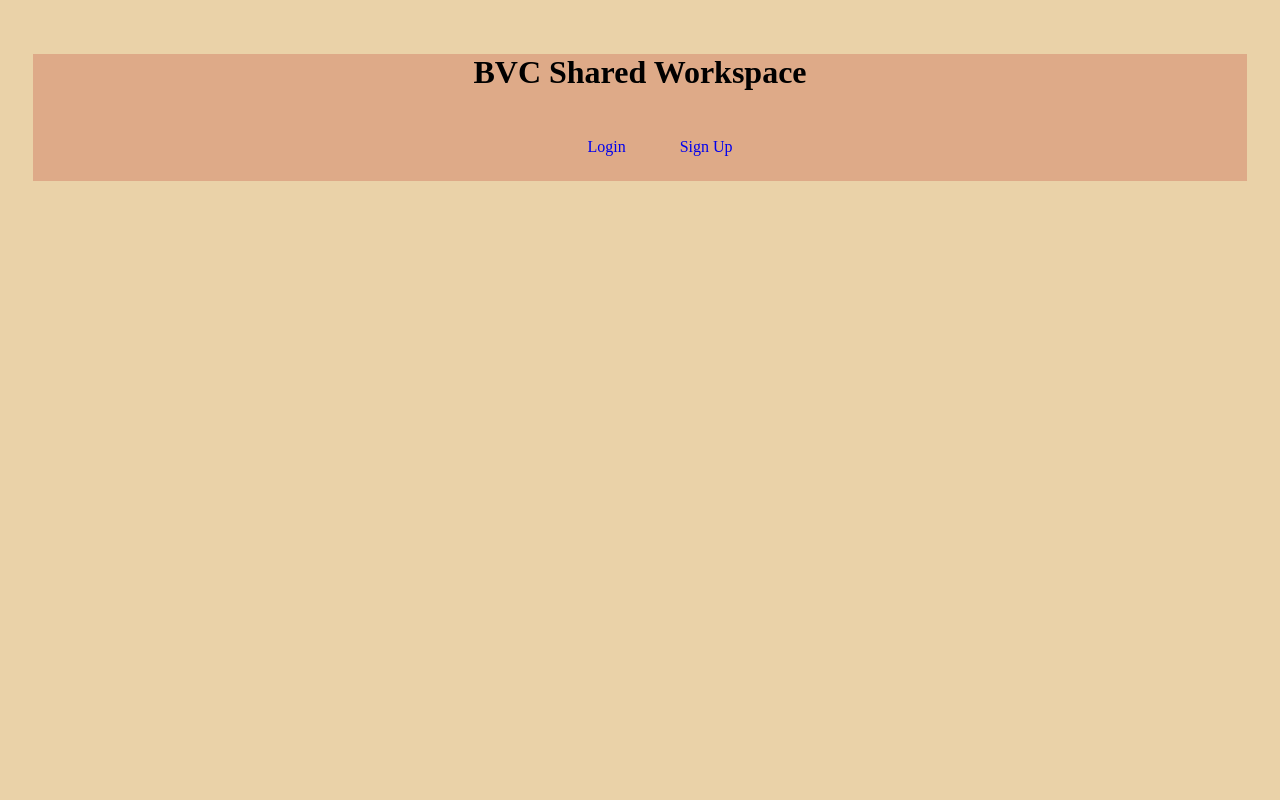
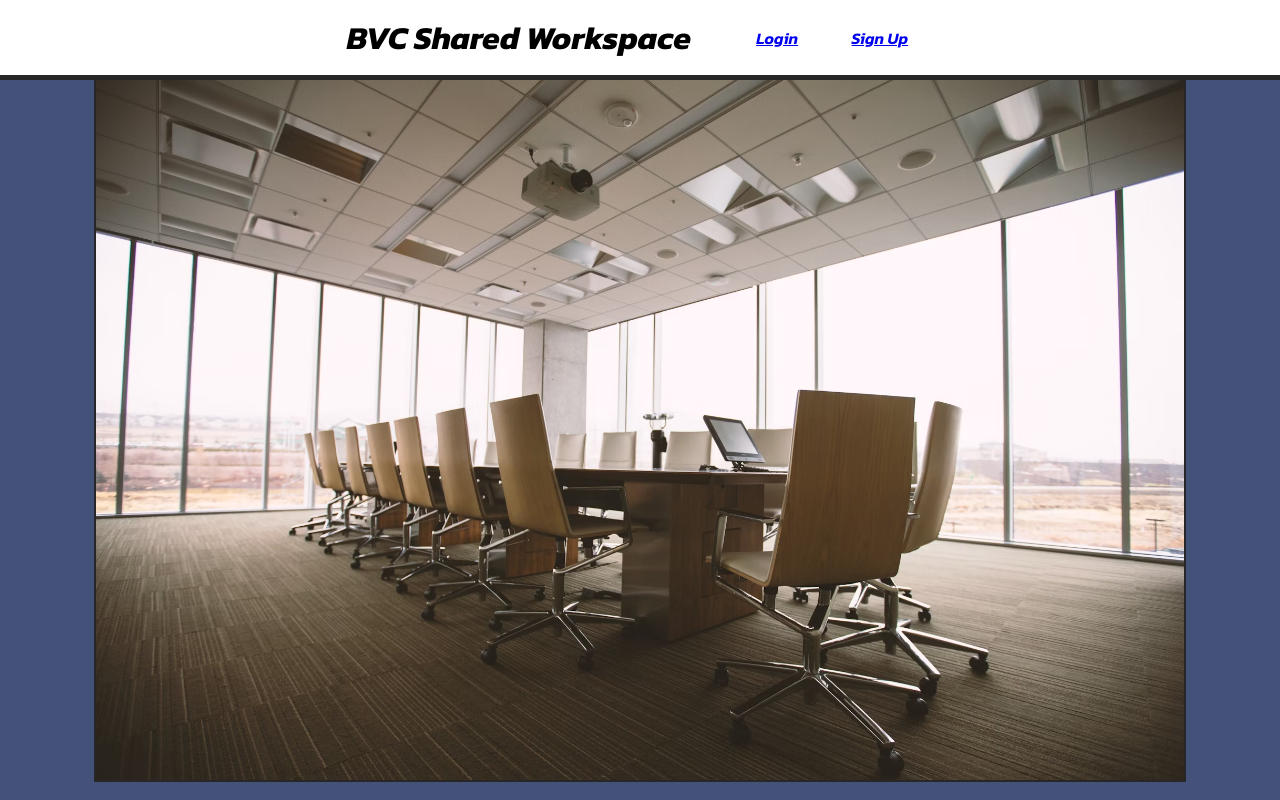
Before and after one commit to tylerhays987/FinalprojectSODV1201, a plain HTML site: page FinalProject/html/index.html in a window 1280 px wide. Drawn offline with Linux system fonts and the light colour scheme.

Commit message:
Update indexStyles.css

```diff
--- a/FinalProject/css/indexStyles.css
+++ b/FinalProject/css/indexStyles.css
@@ -1,26 +1,46 @@
+@import url('https://fonts.googleapis.com/css2?family=Kanit:ital,wght@0,100;0,200;0,300;0,400;0,500;0,600;0,700;0,800;0,900;1,100;1,200;1,300;1,400;1,500;1,600;1,700;1,800;1,900&family=Roboto+Condensed:ital,wght@0,100..900;1,100..900&display=swap');
+
+
 li {
-  background-color: #deaa88;
   display: inline-block;
   position: center;
   margin: 25px 25px;
 }
 
 body {
-  background-color: #EAD2A8;
-  padding: 25px;
   color: black;
+  margin: 0;
+  padding: 0;
+  background-color: rgb(68, 81, 121);
 }
 
-header {
-  background-color: #deaa88;
-  text-align: center;
-  color: black;
+
+.welcomeBar{
+  font-family: "Kanit", sans-serif;
+  font-weight: 600;
+  font-style: italic;
+  background-color: white;
+  width: 100%;
+  height: 75px;
+  display: flex;
+  align-items: center;
+  justify-content: center;
+  border-bottom: 5px solid rgb(39, 39, 39);
+  margin: 0px;
 }
 
-hr{
-  border: 2px solid #deaa88;
+.mainSection{
+  background-image: url(../images/backgroundOffice.jpeg);
+  background-size: 100%;
+  margin-top: 0px;
+  margin-right: auto;
+  margin-left: auto;
+  width: 85%;
+  height: 700px;
+  border: 2px solid rgb(39, 39, 39);
+  border-top: 0px;
 }
 
-a{
-  text-decoration: none;
-}
+/*
+  Background image credit: https://unsplash.com/pt-br/fotografias/mesa-de-conferencia-e-cadeiras-ovais-de-madeira-marrom-dentro-da-sala-de-conferencias-GWe0dlVD9e0
+*/
```
